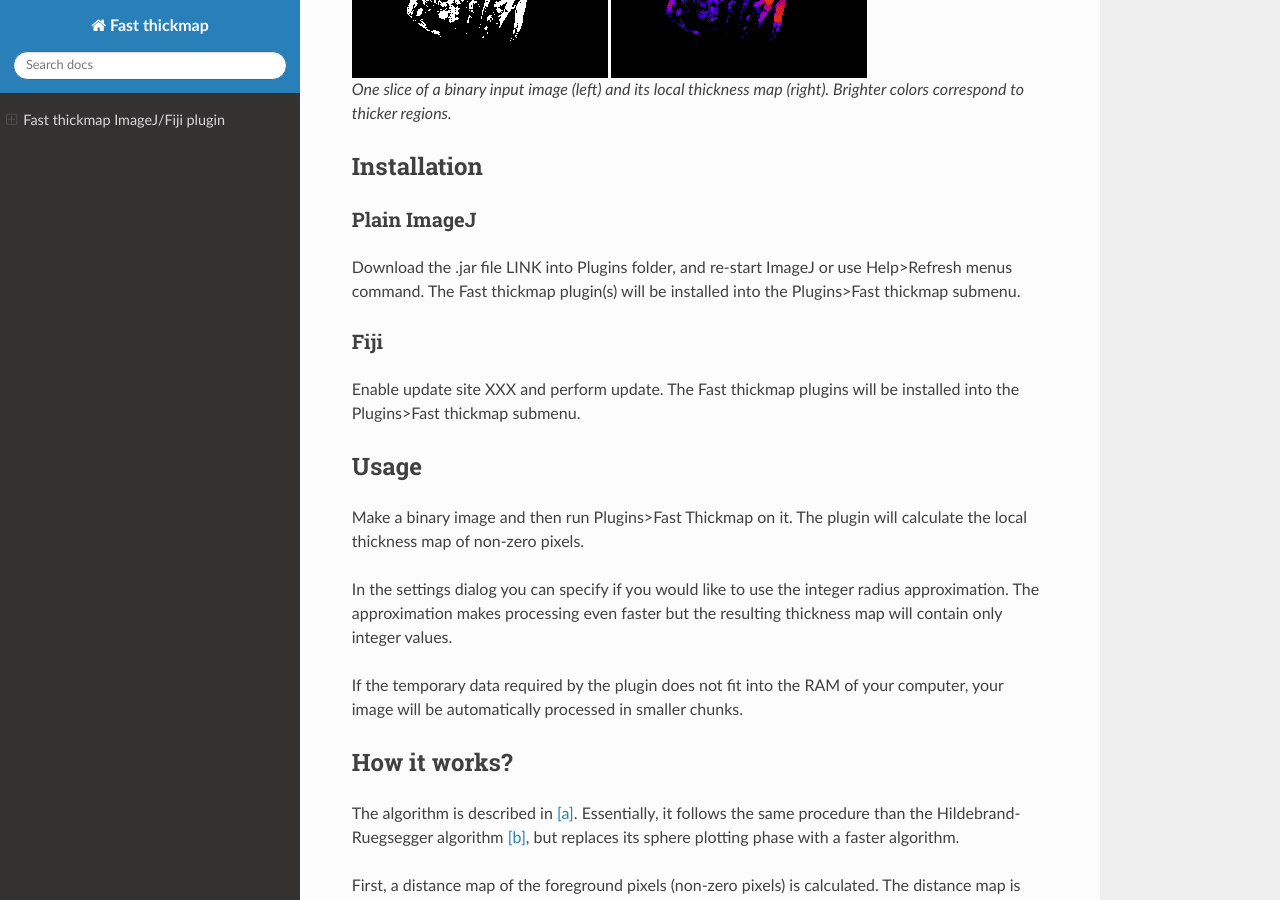
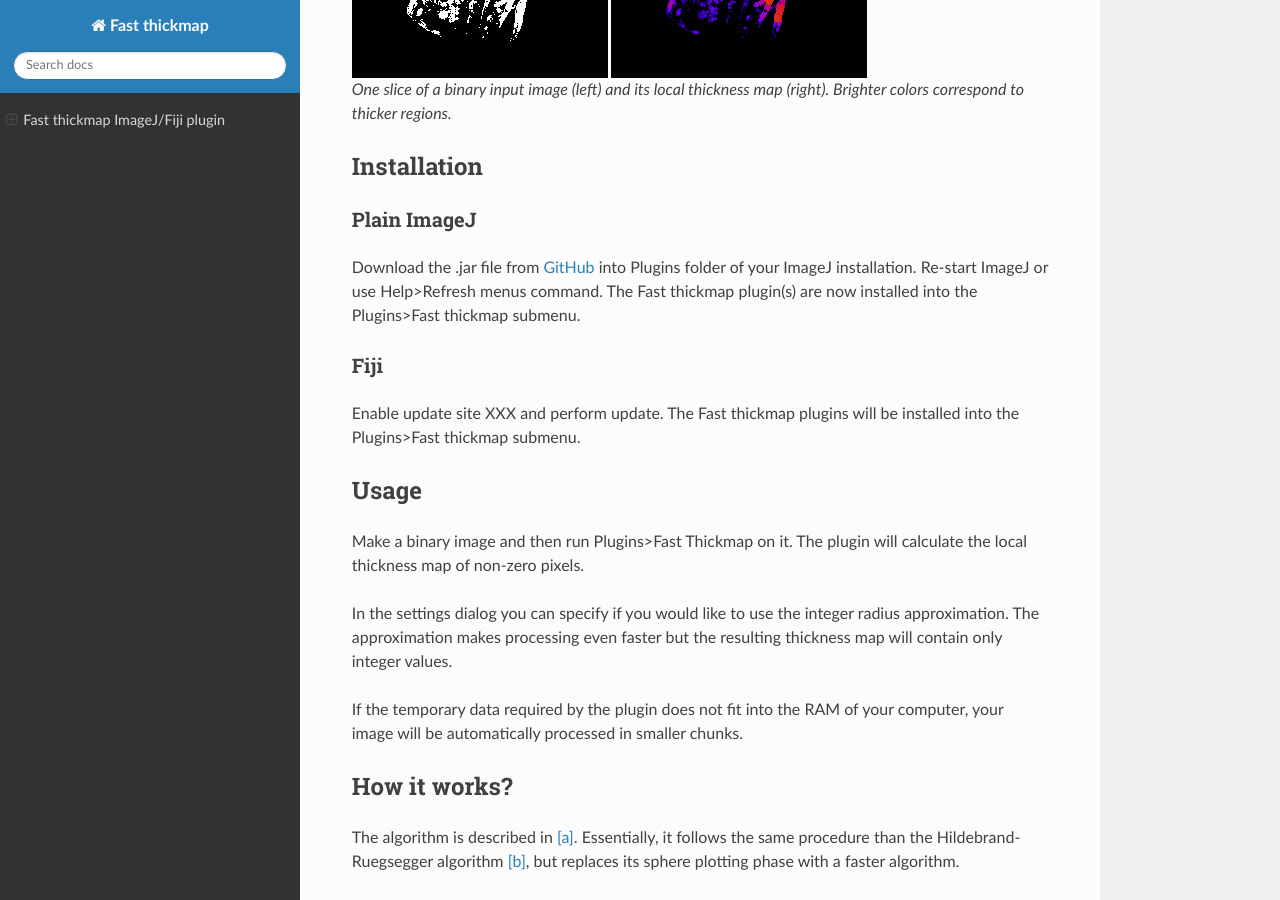
Before and after one commit to arttumiettinen/fast-thickmap-imagej, a Sphinx documentation site: the page built from doc/source/index.txt, in a window 1280 px wide and 900 px high, scrolled down 696 px. Built offline with Sphinx 7.4.7 and the Read the Docs theme 2.0.0, drawn with Linux system fonts in a browser that asks for light colours.

```diff
--- a/doc/source/index.txt
+++ b/doc/source/index.txt
@@ -40,8 +40,9 @@ Installation
 Plain ImageJ
 ************
 
-Download the .jar file LINK into Plugins folder, and re-start ImageJ or use Help>Refresh menus command.
-The Fast thickmap plugin(s) will be installed into the Plugins>Fast thickmap submenu.
+Download the .jar file from `GitHub <https://github.com/arttumiettinen/fast-thickmap-imagej/releases>`__ into Plugins folder of your ImageJ installation.
+Re-start ImageJ or use Help>Refresh menus command.
+The Fast thickmap plugin(s) are now installed into the Plugins>Fast thickmap submenu.
 
 
 Fiji
```
Also changed, not shown: readme.md (added, +26 -0 lines).
